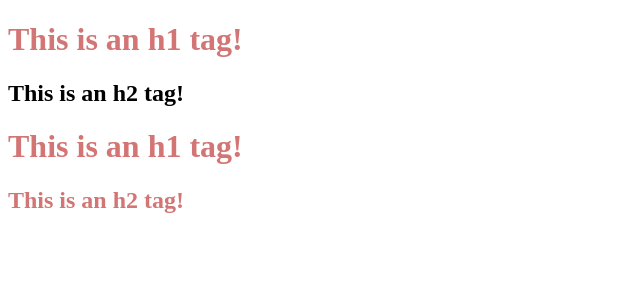
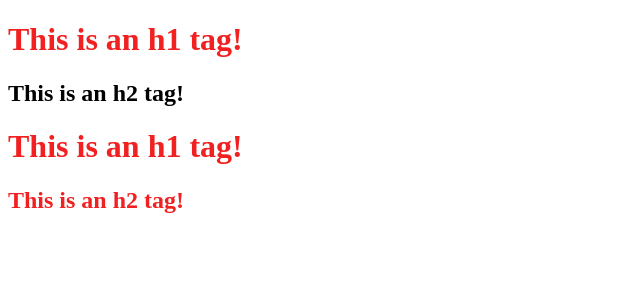
Before and after one commit to rakeshtrimbake/react-realtime-projects, a React (Vite) app: page / in a window 1280 px wide. Shown: the top 300 px of the page, without its empty margins (0-640 px from the left). Built offline with nearby package versions, Linux system fonts and the light colour scheme.

Commit message:
header color changes done

```diff
--- a/index.css
+++ b/index.css
@@ -1,3 +1,3 @@
 .h1 {
-    color: #d47575;
+    color: #f12121;
 }
```
